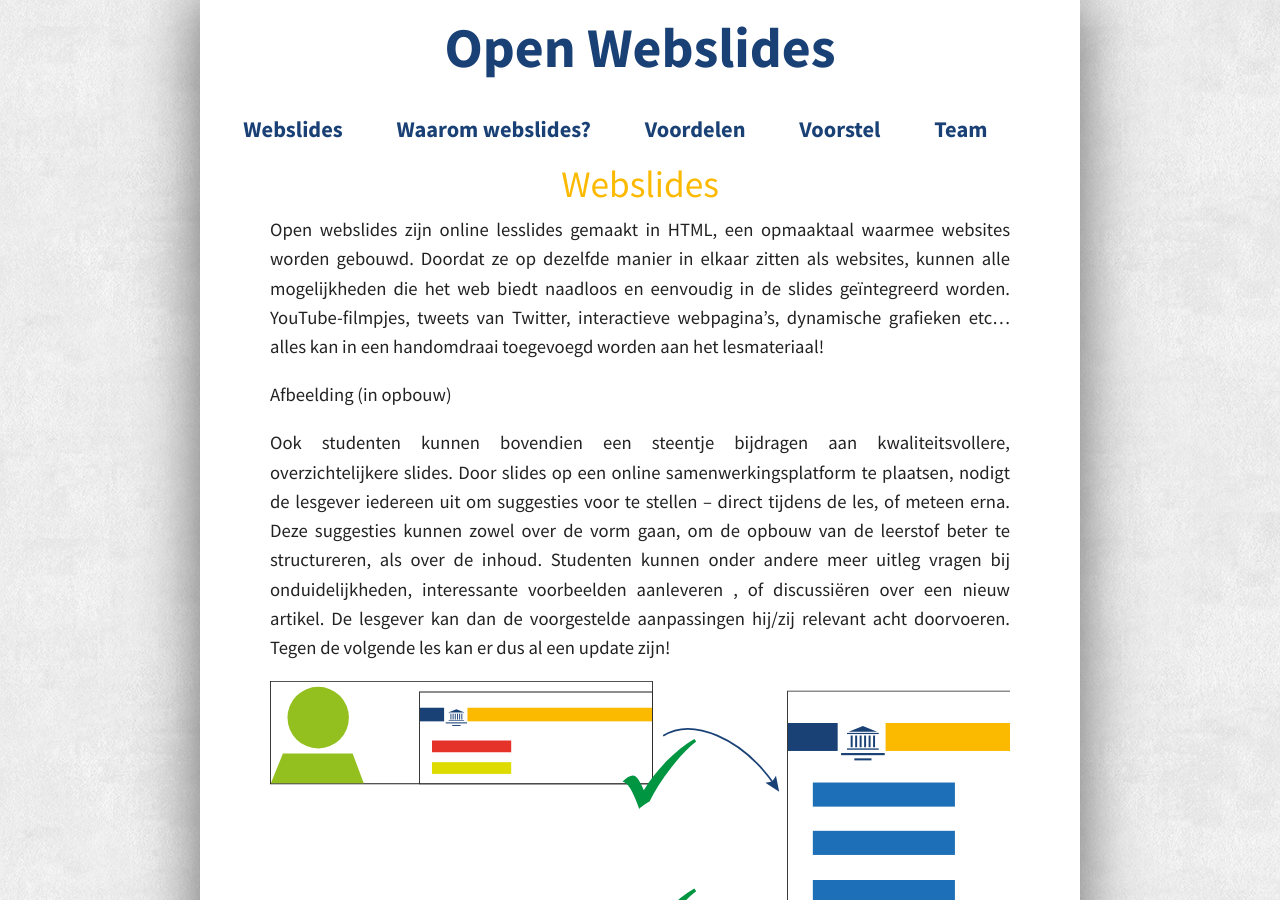
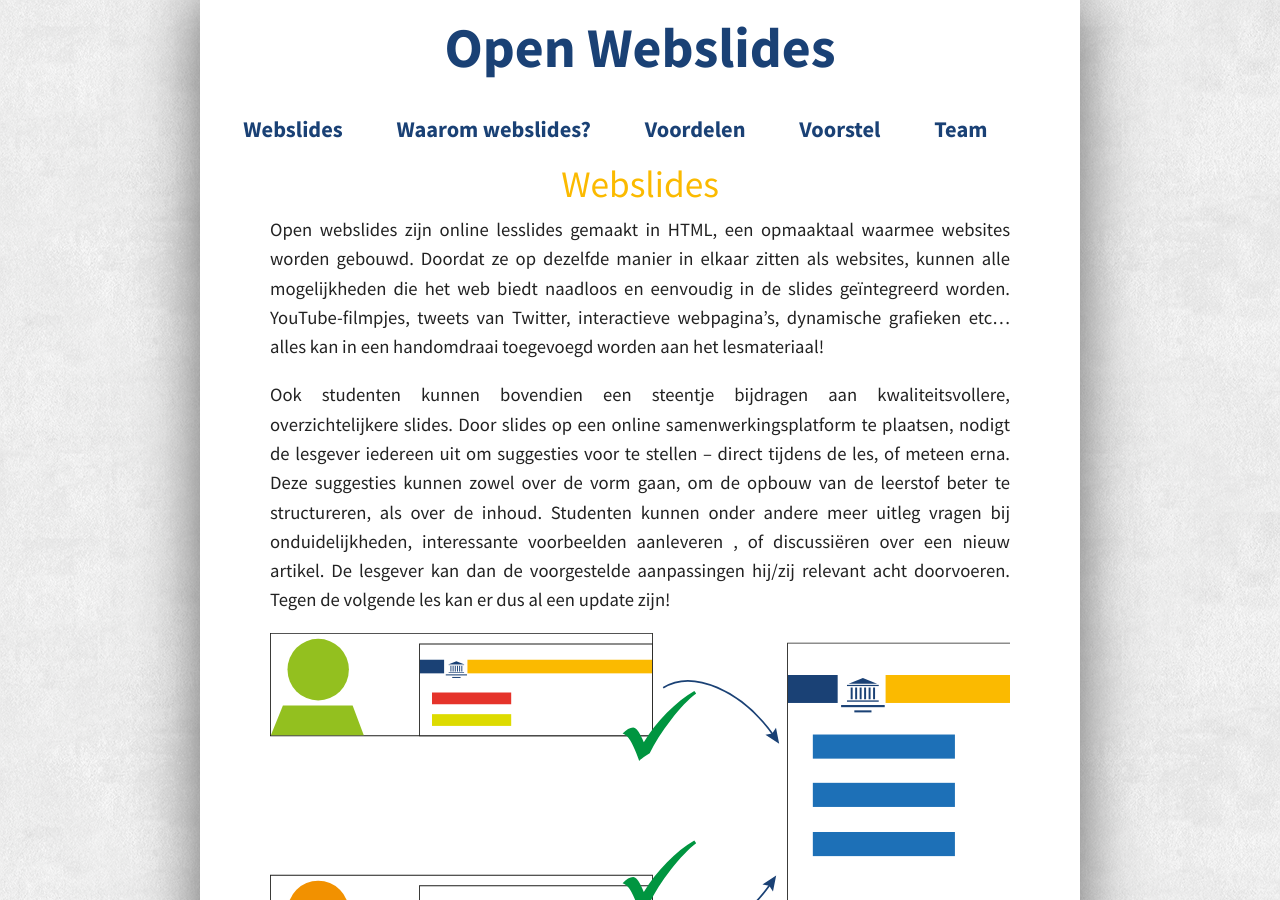
Before and after one commit to OpenWebslides/openwebslides.github.io-old, a Jekyll site: the page built from webslides.md, in a window 1280 px wide and 900 px high. Built offline with Jekyll 4.4.1, drawn with Linux system fonts in a browser that asks for light colours.

Commit message:
commented abeelding in opbouw

```diff
--- a/webslides.md
+++ b/webslides.md
@@ -7,7 +7,7 @@ order: 10
 
 Open webslides zijn online lesslides gemaakt in HTML, een opmaaktaal waarmee websites worden gebouwd. Doordat ze op dezelfde manier in elkaar zitten als websites, kunnen alle mogelijkheden die het web biedt naadloos en eenvoudig in de slides geïntegreerd worden. YouTube-filmpjes, tweets van Twitter, interactieve webpagina's, dynamische grafieken etc…alles kan in een handomdraai toegevoegd worden aan het lesmateriaal!
 
-__Afbeelding__ (in opbouw)
+<!--Afbeelding__ (in opbouw)-->
 
 Ook studenten kunnen bovendien een steentje bijdragen aan kwaliteitsvollere, overzichtelijkere slides. Door slides op een online samenwerkingsplatform te plaatsen, nodigt de lesgever iedereen uit om suggesties voor te stellen – direct tijdens de les, of meteen erna. Deze suggesties kunnen zowel over de vorm gaan, om de opbouw van de leerstof beter te structureren, als over de inhoud. Studenten kunnen onder andere meer uitleg vragen bij onduidelijkheden, interessante voorbeelden aanleveren , of discussiëren over een nieuw artikel. De lesgever kan dan de voorgestelde aanpassingen hij/zij relevant acht doorvoeren. Tegen de volgende les kan er dus al een update zijn!
 
```
